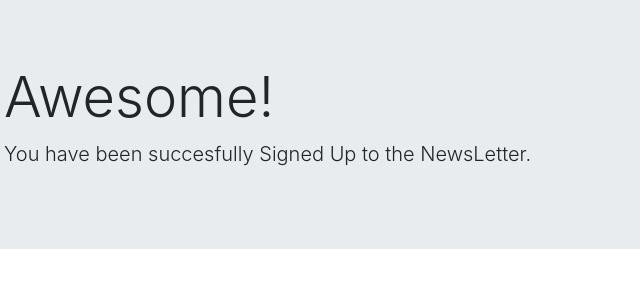
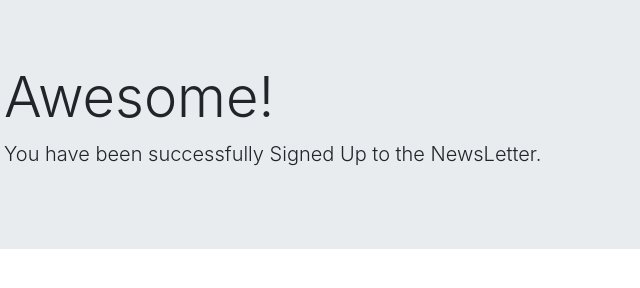
Before and after one commit to Neeraj2212/NewsLetter-SignUp, a website: page success.html in a window 1280 px wide. Shown: the full height of the page, 81-721 px from the left. Drawn offline with nearby package versions, Linux system fonts and the light colour scheme.

Commit message:
Minor Fix

```diff
--- a/success.html
+++ b/success.html
@@ -16,7 +16,7 @@
 			<div class="container">
 				<h1 class="display-4">Awesome!</h1>
 				<p class="lead">
-					You have been succesfully Signed Up to the NewsLetter.
+					You have been successfully Signed Up to the NewsLetter.
 				</p>
 			</div>
 		</div>
```
